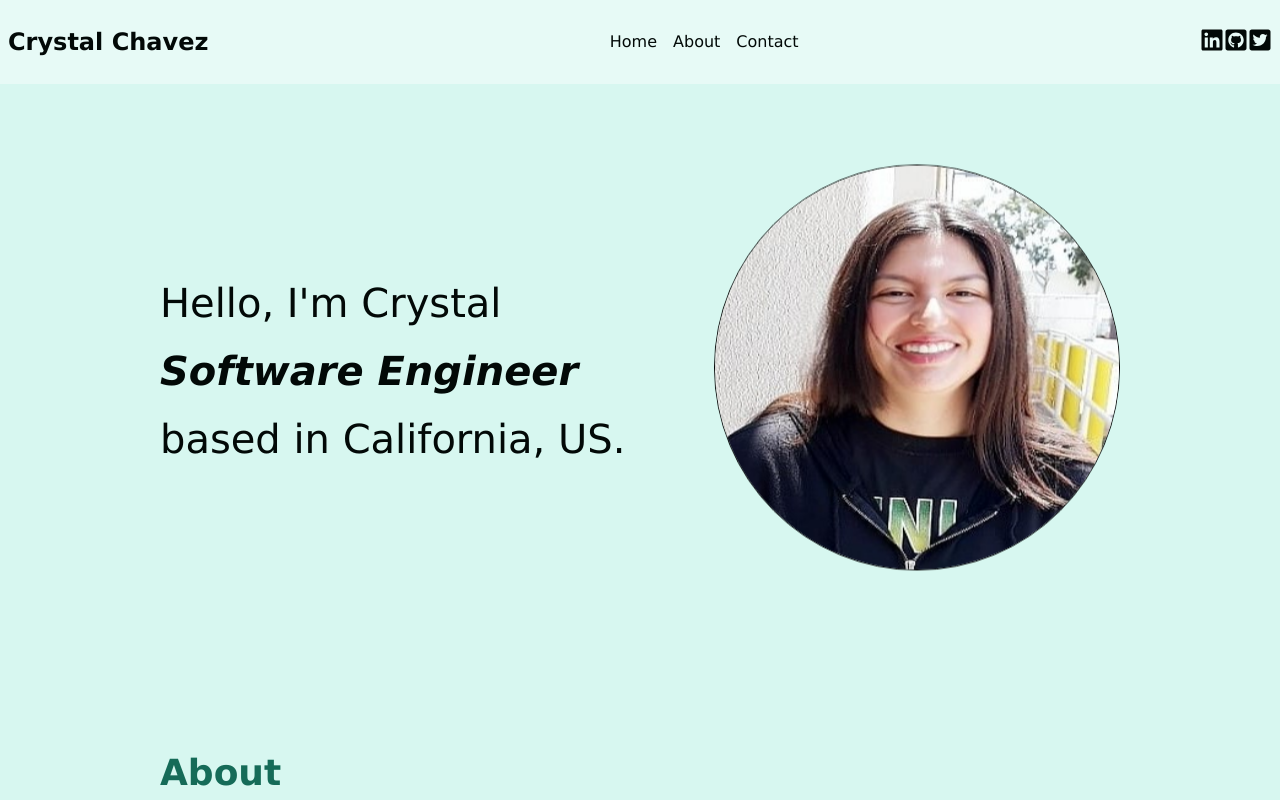
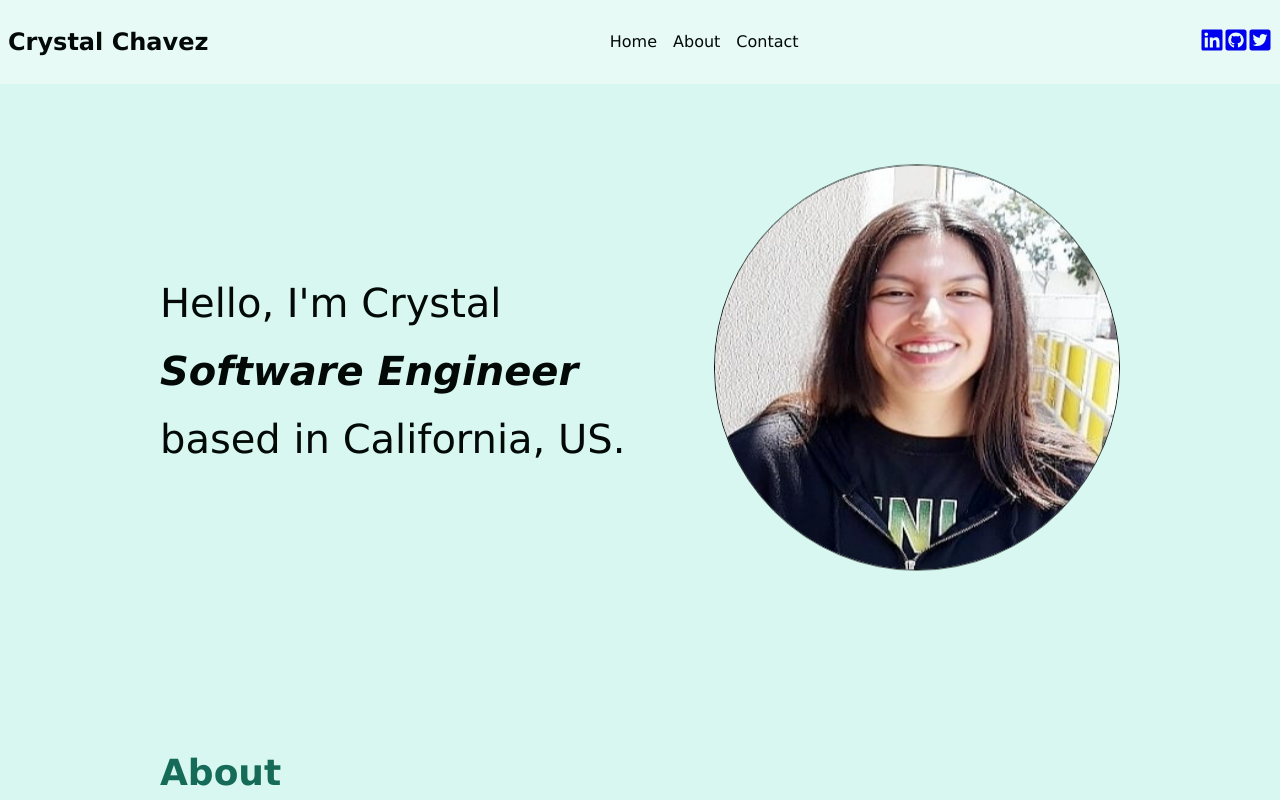
Before and after one commit to crystalchavez99/Beta-Portfolio, a React (Create React App) app: page / in a window 1280 px wide. Shown: the top 800 px of the page. Built offline with nearby package versions, Linux system fonts and the light colour scheme.

Commit message:
social media

```diff
--- a/src/components/SocialMedia/SocialMedia.js
+++ b/src/components/SocialMedia/SocialMedia.js
@@ -3,13 +3,13 @@
 function SocialMedia(){
     return(
         <div className='nav-social'>
-            <a>
+            <a href="https://www.linkedin.com/in/cchavez99/" target={"_blank"} rel="noreferrer">
                 <FaLinkedin className='icons'/>
             </a>
-            <a>
+            <a href="https://github.com/crystalchavez99" target={"_blank"} rel="noreferrer">
             <FaGithubSquare className='icons'/>
             </a>
-            <a>
+            <a href="https://twitter.com/chavezcrystal99" target={"_blank"} rel="noreferrer">
             <FaTwitterSquare className='icons'/>
             </a>
 
```
